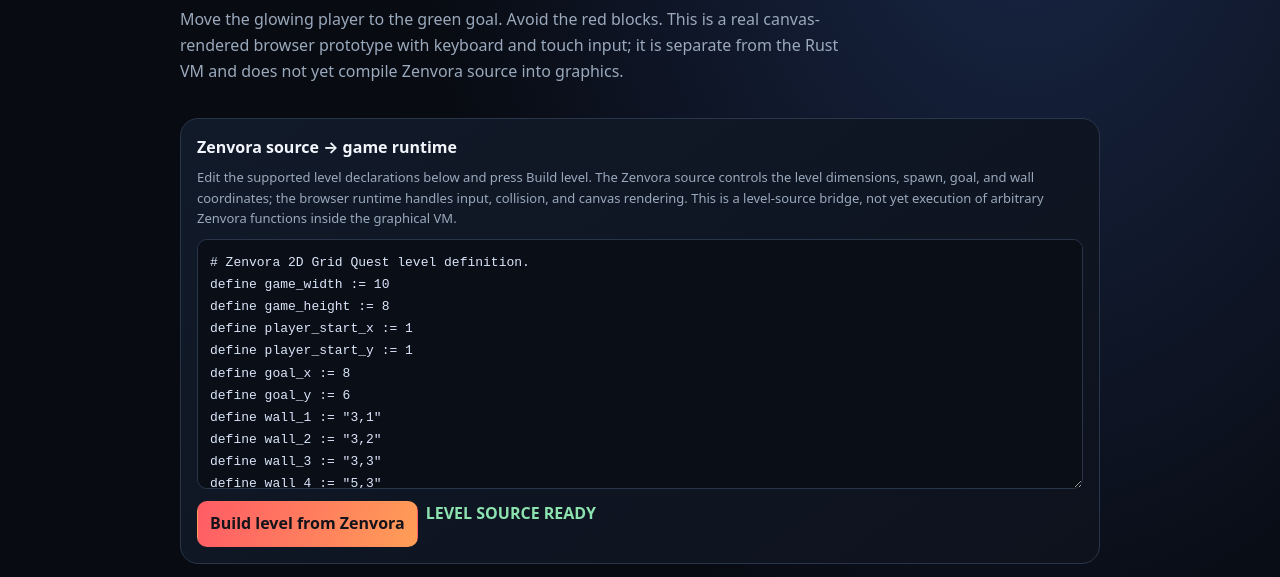
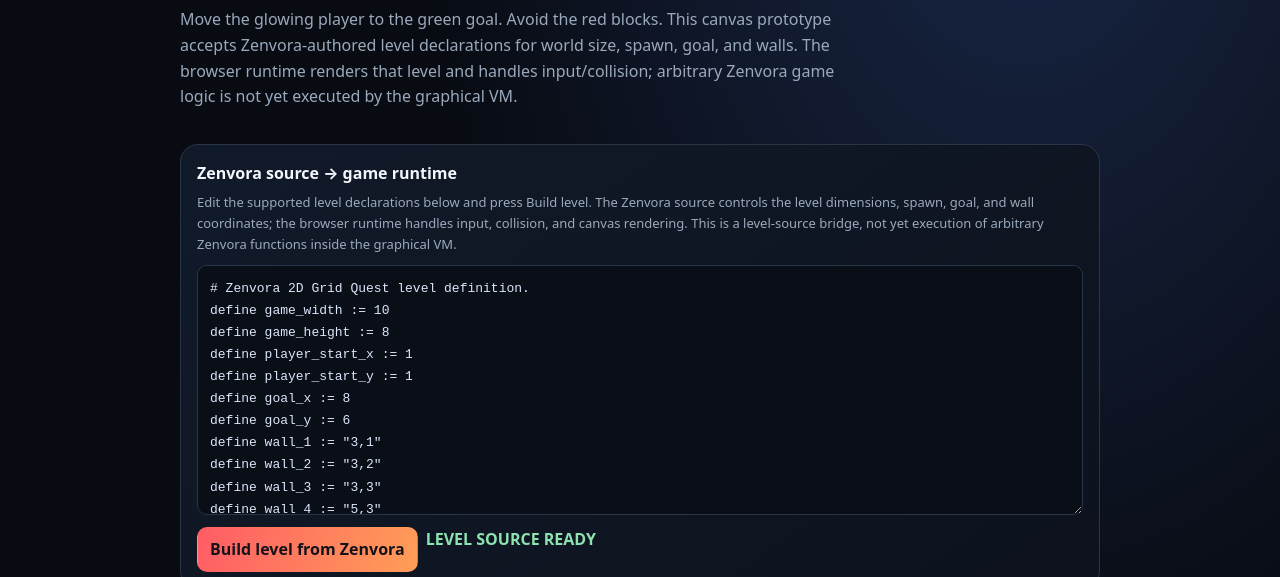
Before and after one commit to vikash7644/zenvora-lang, a plain HTML site: page website/game-2d.html in a window 1280 px wide. Shown: the part 197-774 px from the top of the page. Drawn offline with Linux system fonts and the light colour scheme.

Commit message:
docs(game): clarify Zenvora level-source runtime boundary

```diff
--- a/website/game-2d.html
+++ b/website/game-2d.html
@@ -14,7 +14,7 @@
 <body>
 <header class="wrap nav"><div class="brand">◈ ZENVORA <span style="color:#9aa9bc;font-weight:500">/ GAME LAB</span></div><a href="./playground.html">← Language playground</a></header>
 <main class="wrap">
-<section class="hero"><div class="tag">Playable browser prototype · 2D</div><h1>Grid Quest</h1><p>Move the glowing player to the green goal. Avoid the red blocks. This is a real canvas-rendered browser prototype with keyboard and touch input; it is separate from the Rust VM and does not yet compile Zenvora source into graphics.</p></section>
+<section class="hero"><div class="tag">Playable browser prototype · 2D</div><h1>Grid Quest</h1><p>Move the glowing player to the green goal. Avoid the red blocks. This canvas prototype accepts Zenvora-authored level declarations for world size, spawn, goal, and walls. The browser runtime renders that level and handles input/collision; arbitrary Zenvora game logic is not yet executed by the graphical VM.</p></section>
 <section class="panel" style="padding:16px;margin:0 0 16px">
 <h2 style="font-size:16px;margin:0 0 6px">Zenvora source → game runtime</h2>
 <p style="color:var(--muted);font-size:13px;margin:0 0 10px">Edit the supported level declarations below and press Build level. The Zenvora source controls the level dimensions, spawn, goal, and wall coordinates; the browser runtime handles input, collision, and canvas rendering. This is a level-source bridge, not yet execution of arbitrary Zenvora functions inside the graphical VM.</p>
```
